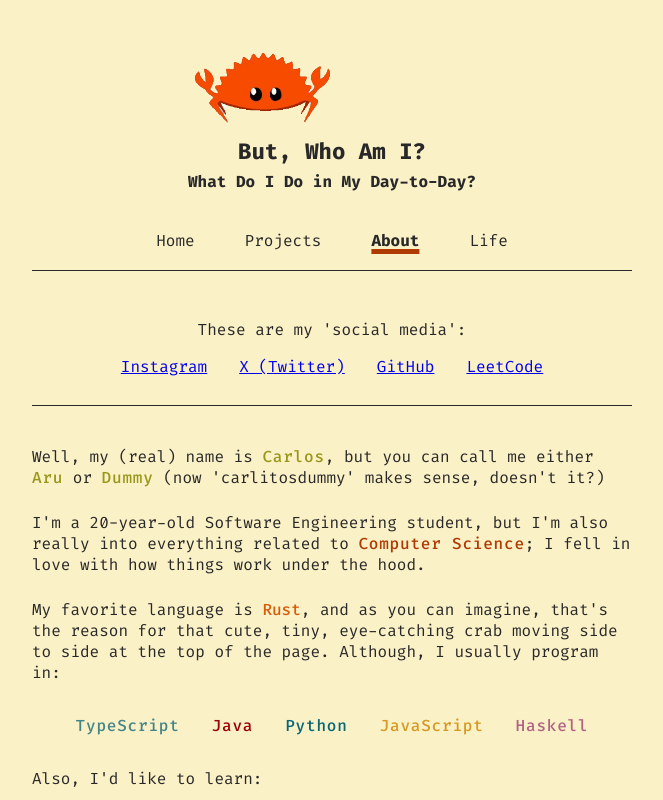
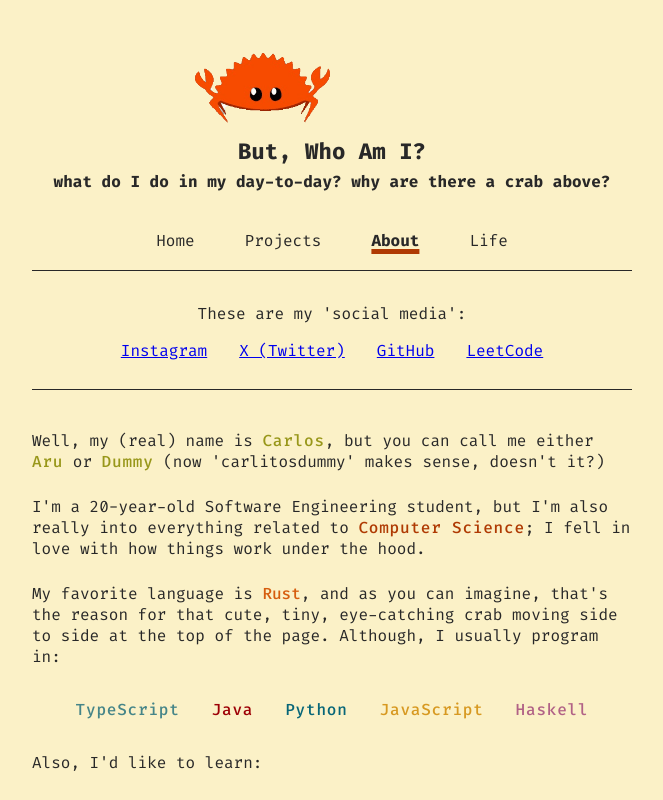
Before and after one commit to arufth/personal-website, a React (Vite) app: page /about in a window 1280 px wide. Shown: the top 800 px of the page, without its empty margins (308-971 px from the left). Built offline with nearby package versions, Linux system fonts and the light colour scheme.

Commit message:
Update margin in About and Home CSS files

```diff
--- a/src/about/About.css
+++ b/src/about/About.css
@@ -8,7 +8,7 @@
   margin: 0 2rem;
 
   .mainText-about {
-    margin: 2rem 0;
+    margin: 1rem 0;
     display: flex;
     flex-direction: column;
     gap: 1.5rem;
--- a/src/about/About.tsx
+++ b/src/about/About.tsx
@@ -11,7 +11,7 @@ export const About: React.FC = () => {
       <main className='main-about'>
         <Header
           title='But, Who Am I?'
-          subtitle='What Do I Do in My Day-to-Day?'
+          subtitle='what do I do in my day-to-day? why are there a crab above?'
         />
 
         <section className='mainText-about'>
--- a/src/home/Home.css
+++ b/src/home/Home.css
@@ -31,6 +31,6 @@
   }
 
   .mainText {
-    margin: 2rem 0;
+    margin: 1rem 0;
   }
 }
--- a/src/life/Life.css
+++ b/src/life/Life.css
@@ -11,7 +11,7 @@
     display: grid;
     grid-template-columns: 1fr 1fr;
     gap: 1.2rem;
-    margin-top: 1rem;
+    margin: 1rem 0;
 
     li {
       list-style: none;
--- a/src/life/Life.tsx
+++ b/src/life/Life.tsx
@@ -8,7 +8,7 @@ export const Life: React.FC = () => {
   return (
     <>
       <main className='main-life'>
-        <Header title="POV: you're Aru" subtitle='I used to be a photographer btw' />
+        <Header title="POV: you're Aru" subtitle='these are a bunch of photos from my day-to-day' />
         <ul className='photos'>
           {
             photos.map(photo => (
--- a/src/projects/Project/Project.css
+++ b/src/projects/Project/Project.css
@@ -3,6 +3,7 @@
   flex-direction: column;
   justify-content: center;
   padding: 20px;
+  padding-top: 0;
   margin: 1rem 0;
 
   .title-subtitle {
--- a/src/projects/Projects.tsx
+++ b/src/projects/Projects.tsx
@@ -7,7 +7,7 @@ export const Projects: React.FC = () => {
   return (
     <>
       <main className='main-projects'>
-        <Header title='These are my current side projects. :)' subtitle='from web development apps to a ray tracer' />
+        <Header title='These are my current side projects :)' subtitle='from web development apps to a ray tracer' />
 
         <ProjectList />
 
```
